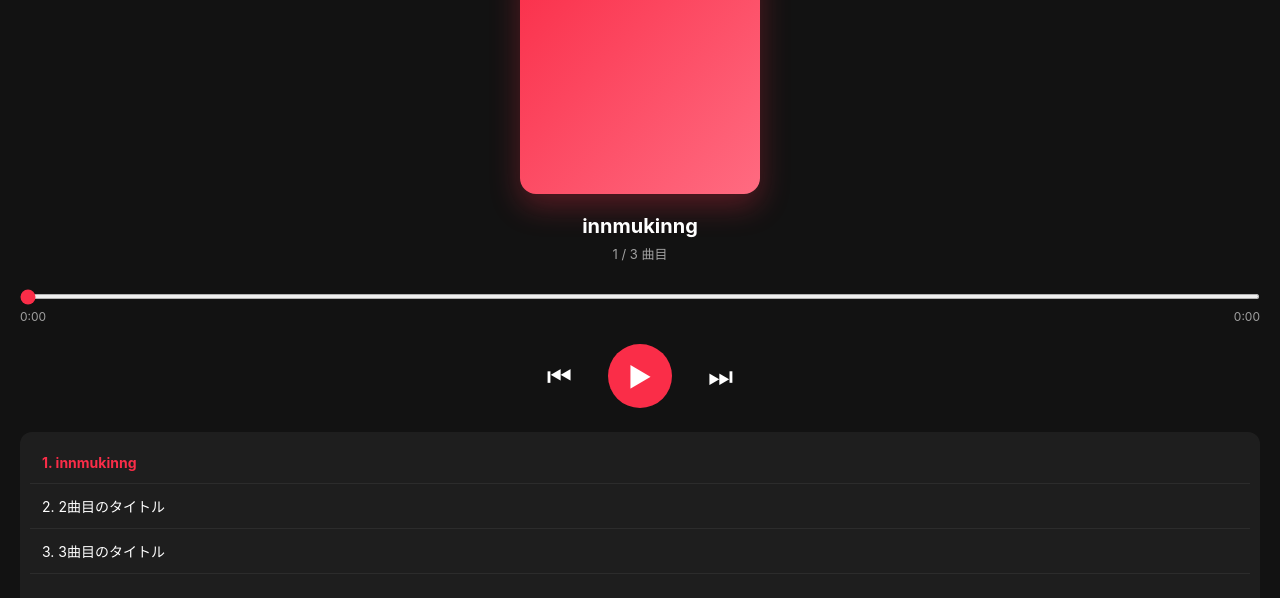
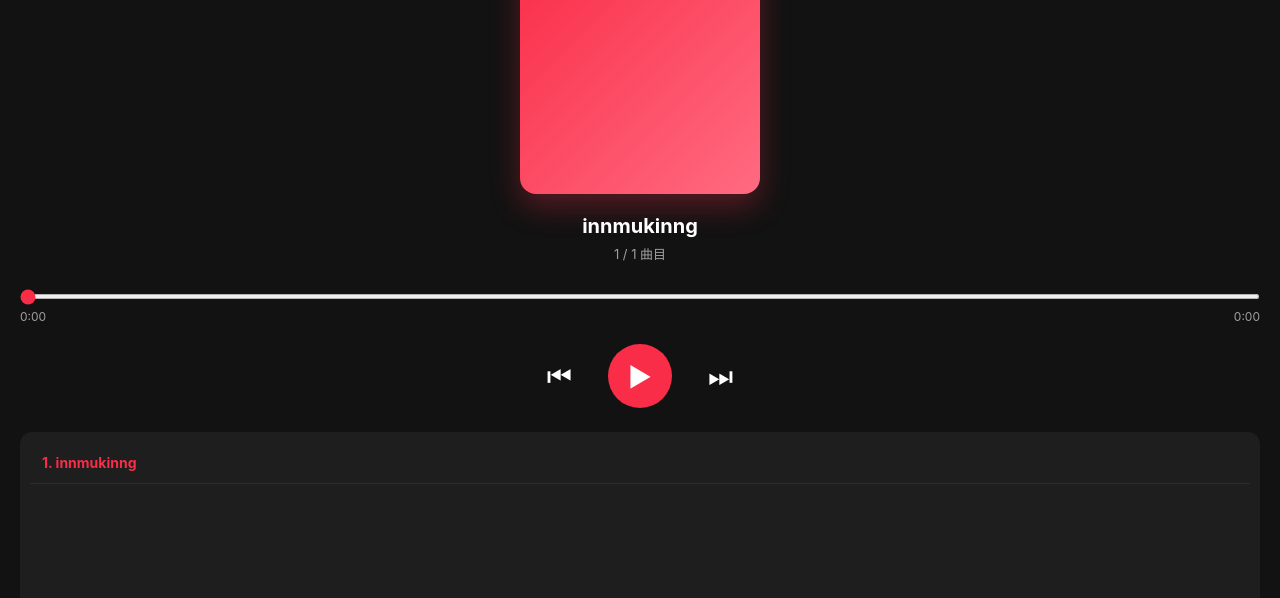
Before and after one commit to onosouiti46-ops/my-music, a plain HTML site: page index.html in a window 1280 px wide. Shown: the part 66-664 px from the top of the page. Drawn offline with Linux system fonts and the light colour scheme.

Commit message:
Add files via upload

```diff
--- a/index.html
+++ b/index.html
@@ -105,8 +105,6 @@
     // ▼ ここにGitHubにアップした音楽ファイル名と、表示したい曲名を書く（増やすことも可能）
     const tracks = [
       { name: "innmukinng", url: "song1.mp3" },
-      { name: "2曲目のタイトル", url: "song2.mp3" },
-      { name: "3曲目のタイトル", url: "song3.mp3" }
     ];
 
     const audio = document.getElementById('audio');
```
